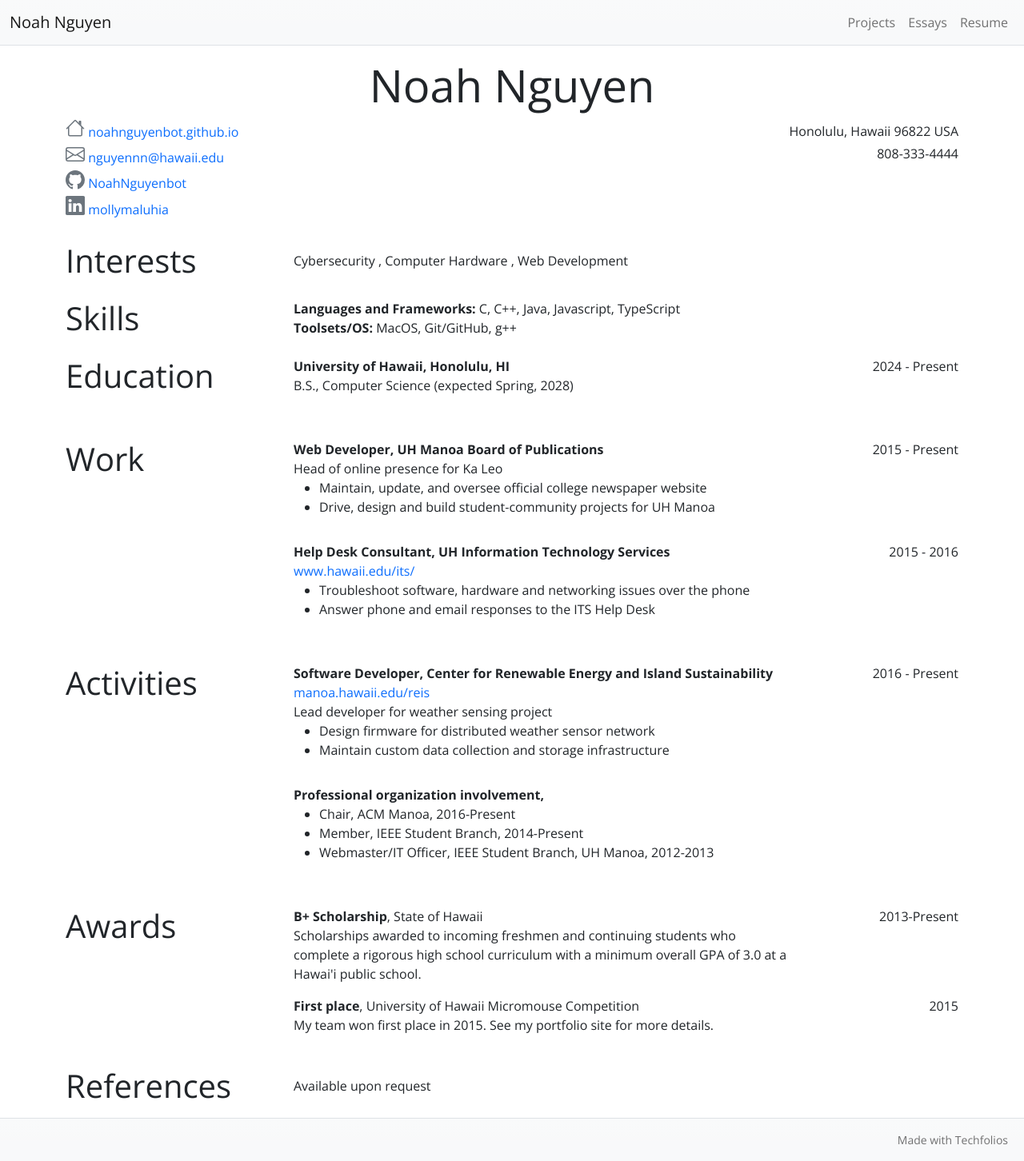
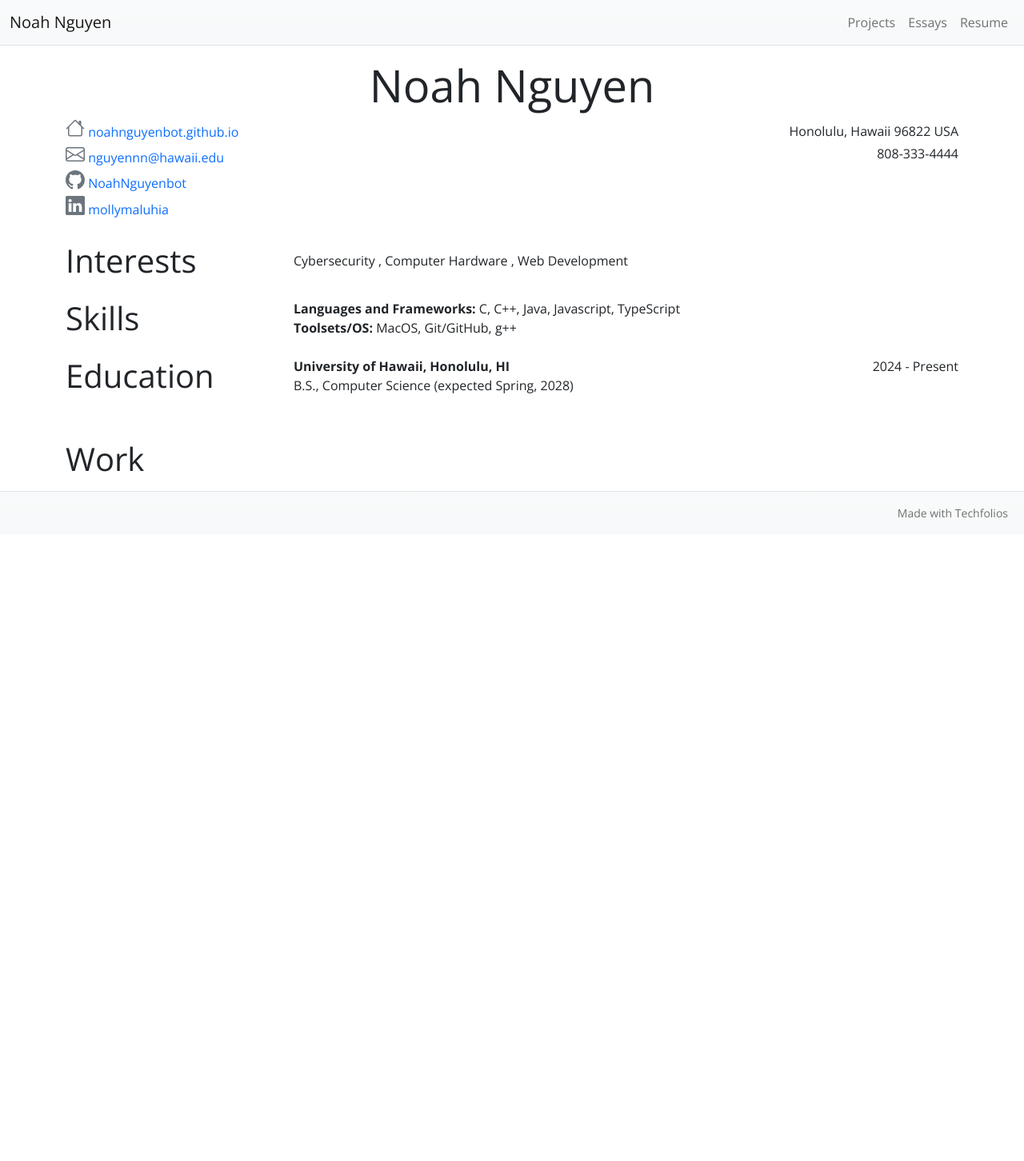
Before and after one commit to NoahNguyenbot/noahnguyenbot.github.io, a Jekyll site: the page built from resume.html, in a window 1280 px wide. Shown: the whole page at 80% size. Built offline with Jekyll 4.4.1, drawn with Linux system fonts in a browser that asks for light colours; after the commit the page ends 900 px from its top, so only the background shows below that.

Commit message:
Update bio.json

```diff
--- a/_data/bio.json
+++ b/_data/bio.json
@@ -41,18 +41,8 @@
       ]
     }
   ],
-  "work": [
-    {
-      "company": "UH Manoa Board of Publications",
-      "position": "Web Developer",
-      "website": "",
-      "startDate": "2015-08-01",
-      "endDate": "Present",
-      "summary": "Head of online presence for Ka Leo",
-      "highlights": [
-        "Maintain, update, and oversee official college newspaper website",
-        "Drive, design and build student-community projects for UH Manoa"
-      ]
+  "work": []
+
     },
     {
       "company": "UH Information Technology Services",
```
